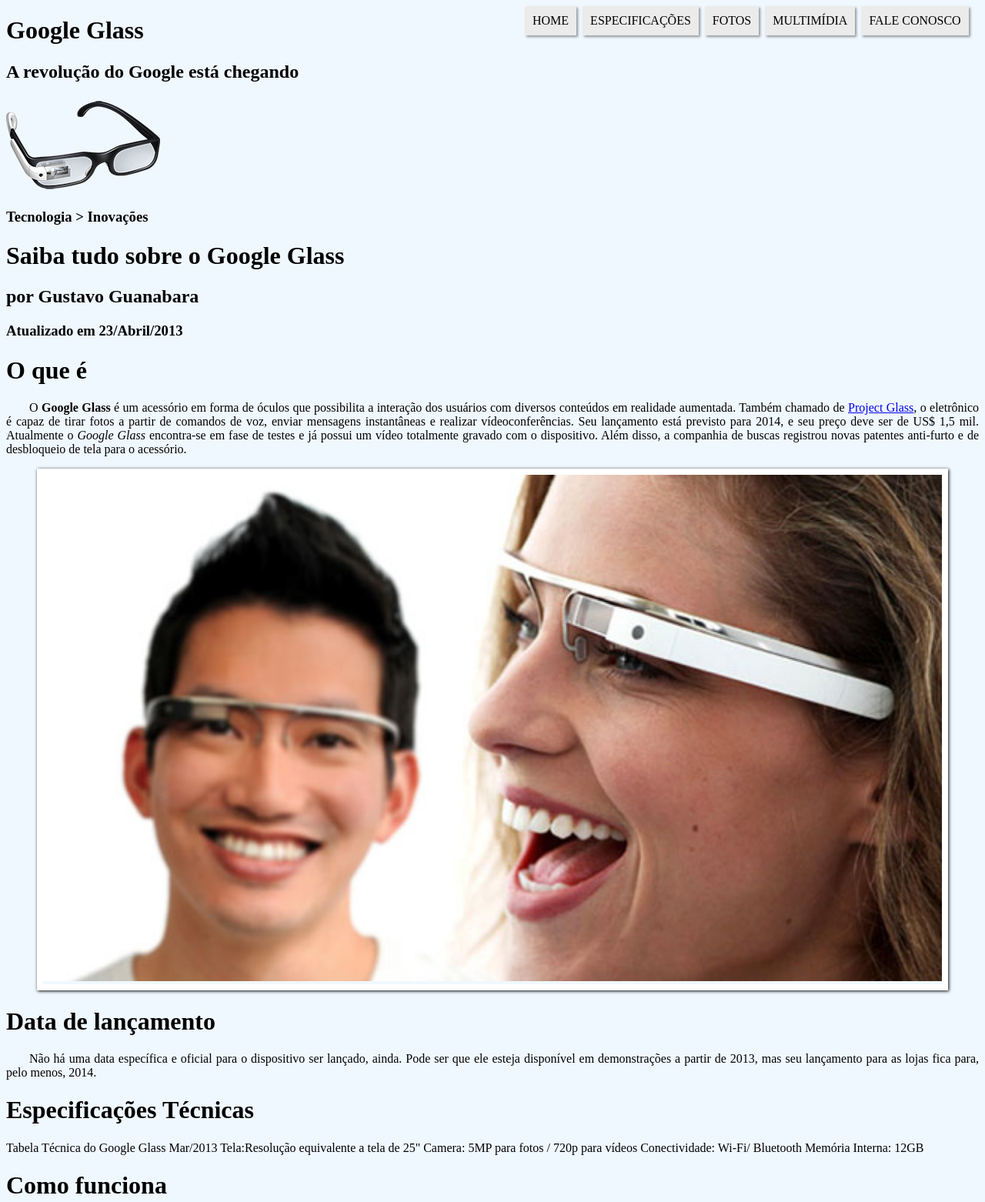
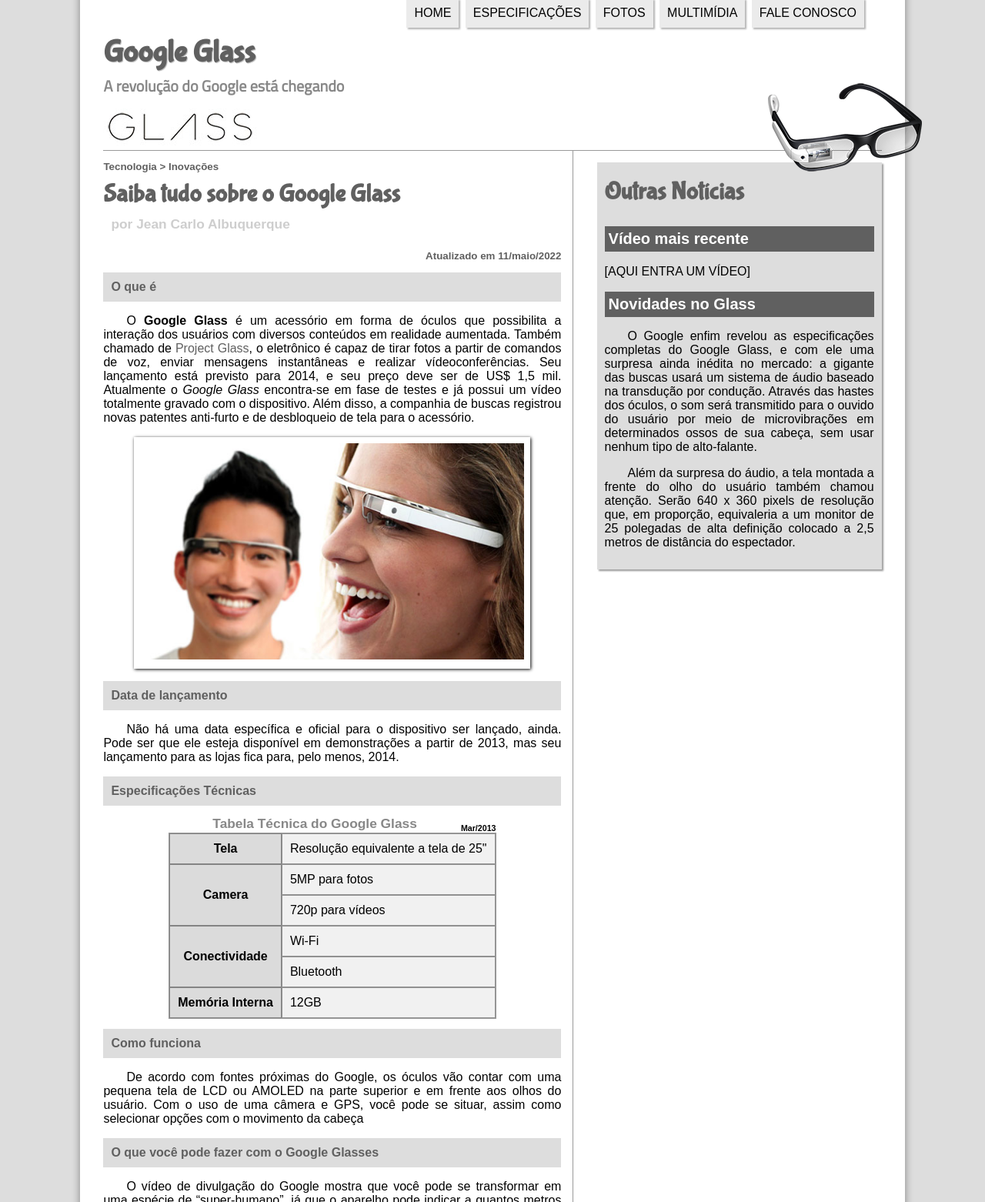
Before and after one commit to jeancarloalbuquerque/Curso-HTML5-e-CSS, a plain HTML site: page projeto-google-glass/index.html in a window 1280 px wide. Shown: the top 1562 px of the page at 77% size. Drawn offline with Linux system fonts and the light colour scheme.

Commit message:
Finalizado index.html

```diff
--- a/projeto-google-glass/_css/estilo.css
+++ b/projeto-google-glass/_css/estilo.css
@@ -1,79 +1,245 @@
 @charset "UTF-8";
+@import url('https://fonts.googleapis.com/css2?family=Titillium+Web&display=swap');
 
-body{
-    background-color:aliceblue;
-    color: black
+@font-face {
+    font-family: 'FonteLogo';
+    src: url("../_fonts/bubblegum-sans-regular.otf");
 }
 
-p{
+body {
+    font-family: arial, sans-serif;
+    background-color: #DDDDDD;
+    color: black;
+}
+
+div#interface {
+    background-color: white;
+    width: 80%;
+    margin: -20px auto 10px auto;
+    padding: 30px;
+    box-shadow: 0px 0px 10px rgba(0, 0, 0, .4);
+}
+
+p {
     text-align: justify;
     text-indent: 30px;
 }
 
+a {
+    color: #606060;
+    text-decoration: none;
+}
+
+a:hover {
+    text-decoration: underline;
+}
+
+header#cabecalho img#icone {
+    position: absolute;
+    left: 78%;
+    top: 13%;
+}
+
+header#cabecalho {
+    border-bottom: 1px solid rgba(0, 0, 0, .4);
+    height: 150px;
+    background: url("../_imagens/glass-logo-peq.jpg") no-repeat 0px 95%;
+}
+
+header#cabecalho h1 {
+    font-family: 'FonteLogo', sans-serif;
+    font-size: 30pt;
+    color: #606060;
+    text-shadow: 1px 1px 1px rgba(0, 0, 0, .3);
+    margin-bottom: 5px;
+}
+
+header#cabecalho h2 {
+    font-family: 'Titillium Web', sans-serif;
+    font-size: 15pt;
+    color: #888888;
+    margin-top: 0px;
+}
+
 /*Formatação de imagens com legendas*/
 
-figure.foto-legenda{
+figure.foto-legenda {
     position: relative;
     border: 8px solid white;
     box-shadow: 1px 1px 4px black;
 }
 
-figure.foto-legenda img{
+figure.foto-legenda img {
     width: 100%;
     height: 100%;
 }
 
-figure.foto-legenda figcaption{
+figure.foto-legenda figcaption {
     opacity: 0;
     position: absolute;
     top: 0px;
     background-color: rgba(0, 0, 0, .2);
     color: white;
-    width:100%;
-    height:100%;
+    width: 100%;
+    height: 100%;
     padding: 10px;
     box-sizing: border-box;
     transition: opacity 1s;
 }
 
-figure.foto-legenda:hover figcaption{
+figure.foto-legenda:hover figcaption {
     opacity: 1;
 }
 
 /*Formatação do menu*/
 
-
-
-nav#menu ul{
+nav#menu ul {
     list-style: none;
     text-transform: uppercase;
     position: absolute;
-    top: -10px;
-    left: 50%;
+    top: -20px;
+    left: 38%;
 }
 
-nav#menu li{
+nav#menu li {
     display: inline-block;
     background-color: #ebebeb;
     padding: 10px;
     margin: 2px;
     transition: background-color 1s;
-    box-shadow: 2px 2px 3px rgba(0,0,0,.4);
+    box-shadow: 2px 2px 2px rgba(0, 0, 0, .3);
 }
 
-nav#menu li:hover{
+nav#menu li:hover {
     background-color: #bdbdbd
 }
 
-nav#menu h1{
+nav#menu h1 {
     display: none;
 }
 
-nav#menu a{
-    color:black;
+nav#menu a {
+    color: black;
     text-decoration: none;
 }
 
-nav#menu a:hover{
-    color:white;
+nav#menu a:hover {
+    color: white;
 }
+
+/*Formatação do Corpo*/
+
+section#corpo {
+    display: block;
+    width: 595px;
+    float: left;
+    margin-right: 15px;
+    border-right: 1px solid rgba(0, 0, 0, .4);
+    padding-right: 15px
+}
+
+/*Formatação da tabela*/
+
+table#tabelaspec {
+    border: 1px solid rgba(0, 0, 0, .4);
+    border-spacing: 0px;
+    margin-left: auto;
+    margin-right: auto;
+
+}
+table#tabelaspec caption {
+    color: #888888;
+    font-size: 13pt;
+    font-weight: bolder;
+}
+table#tabelaspec caption span{
+    display: block;
+    float: right;
+    color: black;
+    font-size: 8pt;
+    margin-top:10px;
+
+}
+table#tabelaspec td{
+    border: 1px solid rgba(0, 0, 0, .4);
+    padding: 10px;
+    text-align: center;
+    vertical-align: middle;
+}
+table#tabelaspec td.ce {
+    background-color: #dbdbdb;
+    font-weight: bold;
+}
+table#tabelaspec td.cd {
+    background-color: #f1f1f1;
+    text-align: left;
+}
+
+/*Formatação Seções*/
+
+aside#lateral {
+    display: block;
+    width: 350px;
+    float: right;
+    background-color: #dddddd;
+    padding: 10px;
+    margin-top: 15px;
+    box-shadow: 2px 2px 2px rgba(0, 0, 0, .4)
+}
+
+article#noticia-principal h2 {
+    font-size: 12pt;
+    color: #606060;
+    background-color: #DDDDDD;
+    padding: 10px;
+}
+
+header#cabecalho-artigo h1 {
+    font-family: 'FonteLogo', sans-serif;
+    font-size: 24pt;
+    color: #606060;
+    margin-bottom: 0px;
+    margin-top: 0px;
+}
+
+.direita {
+    text-align: right;
+}
+
+header#cabecalho-artigo h2 {
+    font-size: 13pt;
+    color: #cecece;
+    background-color: white;
+    margin-top: 0px;
+    margin-bottom: 0px;
+}
+
+header#cabecalho-artigo h3 {
+    font-size: 10pt;
+    color: #606060;
+    margin-top: 8x;
+    margin-bottom: 10px;
+}
+
+aside#lateral h1 {
+    font-family: 'FonteLogo', sans-serif;
+    font-size: 24pt;
+    color: #606060;
+    margin-top: 10px;
+}
+
+aside#lateral h2 {
+    background-color: #606060;
+    font-size: 15pt;
+    color: white;
+    padding: 5px;
+}
+
+footer#rodape {
+    clear: both;
+    border-top: 1px solid rgba(0, 0, 0, .4);
+}
+
+footer#rodape p {
+    text-align: center;
+}
--- a/projeto-google-glass/index.html
+++ b/projeto-google-glass/index.html
@@ -1,20 +1,21 @@
 <!DOCTYPE html>
 <html lang="pt-br">
+
 <head>
     <meta charset="UTF-8">
     <title>Tudo sobre o Google Glass</title>
-    <link rel="stylesheet" type="text/css" href="_css/estilo.css"/>
+    <link rel="stylesheet" type="text/css" href="_css/estilo.css" />
 </head>
+
 <body>
     <div id="interface">
-
         <header id="cabecalho">
             <hgroup>
                 <h1>Google Glass</H1>
                 <h2>A revolução do Google está chegando</H2>
             </hgroup>
 
-<img foto-legenda src="_imagens/glass-oculos-preto-peq.png">
+            <img id="icone" foto-legenda src="_imagens/glass-oculos-preto-peq.png">
 
             <nav id="menu">
                 <h1>Menu Principal</h1>
@@ -28,16 +29,32 @@
             </nav>
 
         </header>
-
+        <section id="corpo">
+            <article id="noticia-principal">
+                <header id="cabecalho-artigo">
                     <hgroup>
                         <h3>Tecnologia > Inovações</h3>
                         <h1>Saiba tudo sobre o Google Glass</h1>
-<h2>por Gustavo Guanabara</h2>
-<h3>Atualizado em 23/Abril/2013</h3>
+                        <h2>por Jean Carlo Albuquerque</h2>
+                        <h3 class="direita">Atualizado em 11/maio/2022</h3>
                     </hgroup>
+                </header>
 
-<h1>O que é</h1>
-<p>O <b>Google Glass</b> é um acessório em forma de óculos que possibilita a interação dos usuários com diversos conteúdos em realidade aumentada. Também chamado de <a href="https://www.google.com/glass" target="_blank">Project Glass</a>, o eletrônico é capaz de tirar fotos a partir de comandos de voz, enviar mensagens instantâneas e realizar vídeo&shy;con&shy;ferên&shy;cias. Seu lançamento está previsto para 2014, e seu preço deve ser de US$ 1,5 mil. Atualmente o <em>Google Glass</em> encontra-se em fase de testes e já possui um vídeo totalmente gravado com o dispositivo. Além disso, a companhia de buscas registrou novas patentes anti-furto e de desbloqueio de tela para o acessório.</p>
+                <h2>O que é</h2>
+                <p>O <b>Google Glass</b> é um acessório em forma de óculos que possibilita a interação dos usuários com
+                    diversos
+                    conteúdos em realidade aumentada. Também chamado de <a href="https://www.google.com/glass"
+                        target="_blank">Project Glass</a>, o eletrônico é capaz de tirar fotos a partir de comandos de
+                    voz,
+                    enviar mensagens instantâneas e realizar vídeo&shy;con&shy;ferên&shy;cias. Seu lançamento está
+                    previsto
+                    para
+                    2014, e seu preço deve ser de US$ 1,5 mil. Atualmente o <em>Google Glass</em> encontra-se em fase de
+                    testes
+                    e já possui um vídeo totalmente gravado com o dispositivo. Além disso, a companhia de buscas
+                    registrou
+                    novas
+                    patentes anti-furto e de desbloqueio de tela para o acessório.</p>
 
                 <figure class="foto-legenda">
                     <img src="_imagens/glass-quadro-homem-mulher.jpg">
@@ -47,38 +64,86 @@
                     </figcaption>
                 </figure>
 
-<h1>Data de lançamento</h1>
-<p>Não há uma data específica e oficial para o dispositivo ser lançado, ainda. Pode ser que ele esteja disponível em demonstrações a partir de 2013, mas seu lançamento para as lojas fica para, pelo menos, 2014.</p>
+                <h2>Data de lançamento</h2>
+                <p>Não há uma data específica e oficial para o dispositivo ser lançado, ainda. Pode ser que ele esteja
+                    disponível em demonstrações a partir de 2013, mas seu lançamento para as lojas fica para, pelo
+                    menos,
+                    2014.
+                </p>
 
-<h1>Especificações Técnicas</h1>
-Tabela Técnica do Google Glass Mar/2013
+                <h2>Especificações Técnicas</h2>
+                <table id="tabelaspec">
+                    <caption>Tabela Técnica do Google Glass <span>Mar/2013</span></caption>
 
-Tela:Resolução equivalente a tela de 25"
-Camera: 5MP para fotos / 720p para vídeos
-Conectividade: Wi-Fi/ Bluetooth
-Memória Interna: 12GB
+                    <tr>
+                        <td class="ce">Tela</td>
+                        <td class="cd">Resolução equivalente a tela de 25"</td>
+                    </tr>
+                    <tr>
+                        <td rowspan="2" class="ce">Camera</td>
+                        <td class="cd">5MP para fotos</td>
+                    </tr>
+                    <tr>
+                        <td class="cd">720p para vídeos</td>
+                    </tr>
+                    <tr>
+                        <td rowspan="2" class="ce">Conectividade</td>
+                        <td class="cd">Wi-Fi</td>
+                    </tr>
+                    <tr>
+                        <td class="cd">Bluetooth</td>
+                    </tr>
+                    </tr>
+                    <tr>
+                        <td class="ce">Memória Interna</td>
+                        <td class="cd">12GB</td>
+                    </tr>
+                </table>
 
-<h1>Como funciona</h1>
-<p>De acordo com fontes próximas do Google, os óculos vão contar com uma pequena tela de LCD ou AMOLED na parte superior e em frente aos olhos do usuário. Com o uso de uma câmera e GPS, você pode se situar, assim como selecionar opções com o movimento da cabeça</p>
+                <h2>Como funciona</h2>
+                <p>De acordo com fontes próximas do Google, os óculos vão contar com uma pequena tela de LCD ou AMOLED
+                    na
+                    parte
+                    superior e em frente aos olhos do usuário. Com o uso de uma câmera e GPS, você pode se situar, assim
+                    como
+                    selecionar opções com o movimento da cabeça</p>
 
-<h1>O que você pode fazer com o Google Glasses</h1>
-<p>O vídeo de divulgação do Google mostra que você pode se transformar em uma espécie de “super-<wbr/>humano”, já que o aparelho pode indicar a quantos metros você está de seu destino, se o metrô está aberto ou fechado, mostrar o clima, agenda e até mesmo permitir que você marque encontros apenas com comandos de voz.</p>
+                <h2>O que você pode fazer com o Google Glasses</h2>
+                <p>O vídeo de divulgação do Google mostra que você pode se transformar em uma espécie de “super-<wbr/>humano”, já que o aparelho pode indicar a quantos metros você está de seu destino, se o metrô está aberto ou fechado, mostrar o clima, agenda e até mesmo permitir que você marque encontros apenas com comandos de voz.
+                </p>
 
                 [AQUI ENTRA UM VÍDEO]
+            </article>
+        </section>
 
+        <aside id="lateral">
             <h1>Outras Notícias</h1>
             <h2>Vídeo mais recente</h2>
 
             [AQUI ENTRA UM VÍDEO]
 
             <h2>Novidades no Glass</h2>
-<p>O Google enfim revelou as especificações completas do Google Glass, e com ele uma surpresa ainda inédita no mercado: a gigante das buscas usará um sistema de áudio baseado na transdução por condução. Através das hastes dos óculos, o som será transmitido para o ouvido do usuário por meio de microvibrações em determinados ossos de sua cabeça, sem usar nenhum tipo de alto-falante.</p>
+            <p>O Google enfim revelou as especificações completas do Google Glass, e com ele uma surpresa ainda inédita
+                no
+                mercado: a gigante das buscas usará um sistema de áudio baseado na transdução por condução. Através das
+                hastes dos óculos, o som será transmitido para o ouvido do usuário por meio de microvibrações em
+                determinados ossos de sua cabeça, sem usar nenhum tipo de alto-falante.</p>
 
-<p>Além da surpresa do áudio, a tela montada a frente do olho do usuário também chamou atenção. Serão 640 x 360 pixels de resolução que, em proporção, equivaleria a um monitor de 25 polegadas de alta definição colocado a 2,5 metros de distância do espectador.</p>
+            <p>Além da surpresa do áudio, a tela montada a frente do olho do usuário também chamou atenção. Serão 640 x
+                360
+                pixels de resolução que, em proporção, equivaleria a um monitor de 25 polegadas de alta definição
+                colocado a
+                2,5 metros de distância do espectador.</p>
+        </aside>
 
-<p>Copyright &copy; 2013 - by Gustavo Guanabara
-Facebook | Twitter</p>
+        <footer id="rodape">
+            <p>Copyright &copy; 2022 - by Jean Carlo Albuquerque<br />
+                <a href="https://linkedin.com/in/jeancarlo-albuquerque" target="_blank">Linkedin</a> |
+                <a href="https://github.com/jeancarloalbuquerque" target="_blank">GitHub</a>
+            </p>
+        </footer>
     </div>
 
 </body>
+
 </html>
```
Lines whose indentation alone changed are shown as unchanged.
